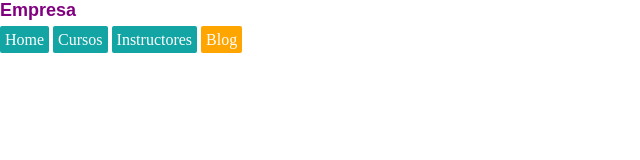
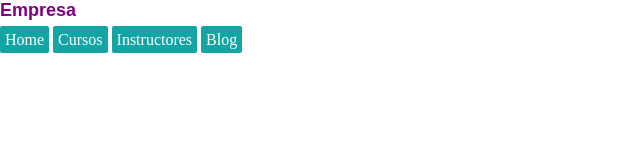
Before and after one commit to cristianoso19/definitivoHTML, a plain HTML site: page claseEspecificidad/index.html in a window 1280 px wide. Shown: the whole page, without its empty margins (0-640 px from the left). Drawn offline with Linux system fonts and the light colour scheme.

Commit message:
Delete embebed style and create a class for Blog

```diff
--- a/claseEspecificidad/index.html
+++ b/claseEspecificidad/index.html
@@ -18,7 +18,7 @@
             <li><a href="">Home</a></li>
             <li><a href="">Cursos</a></li>
             <li><a href="">Instructores</a></li>
-            <li><a style="background-color: orange" class="Blog" href="">Blog</a></li>
+            <li><a class="Blog" href="">Blog</a></li>
          </ul>
       </nav>
    </header>
```
